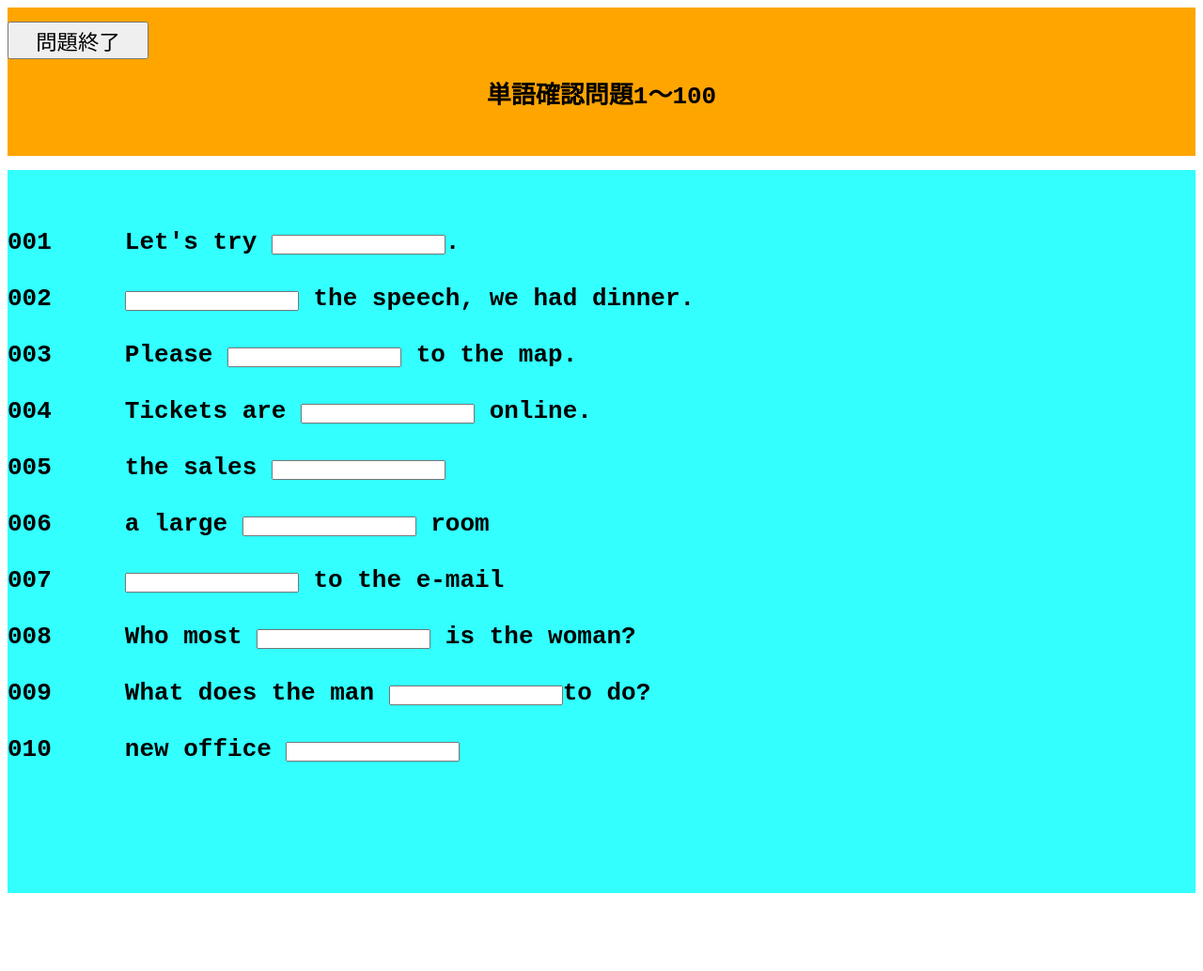
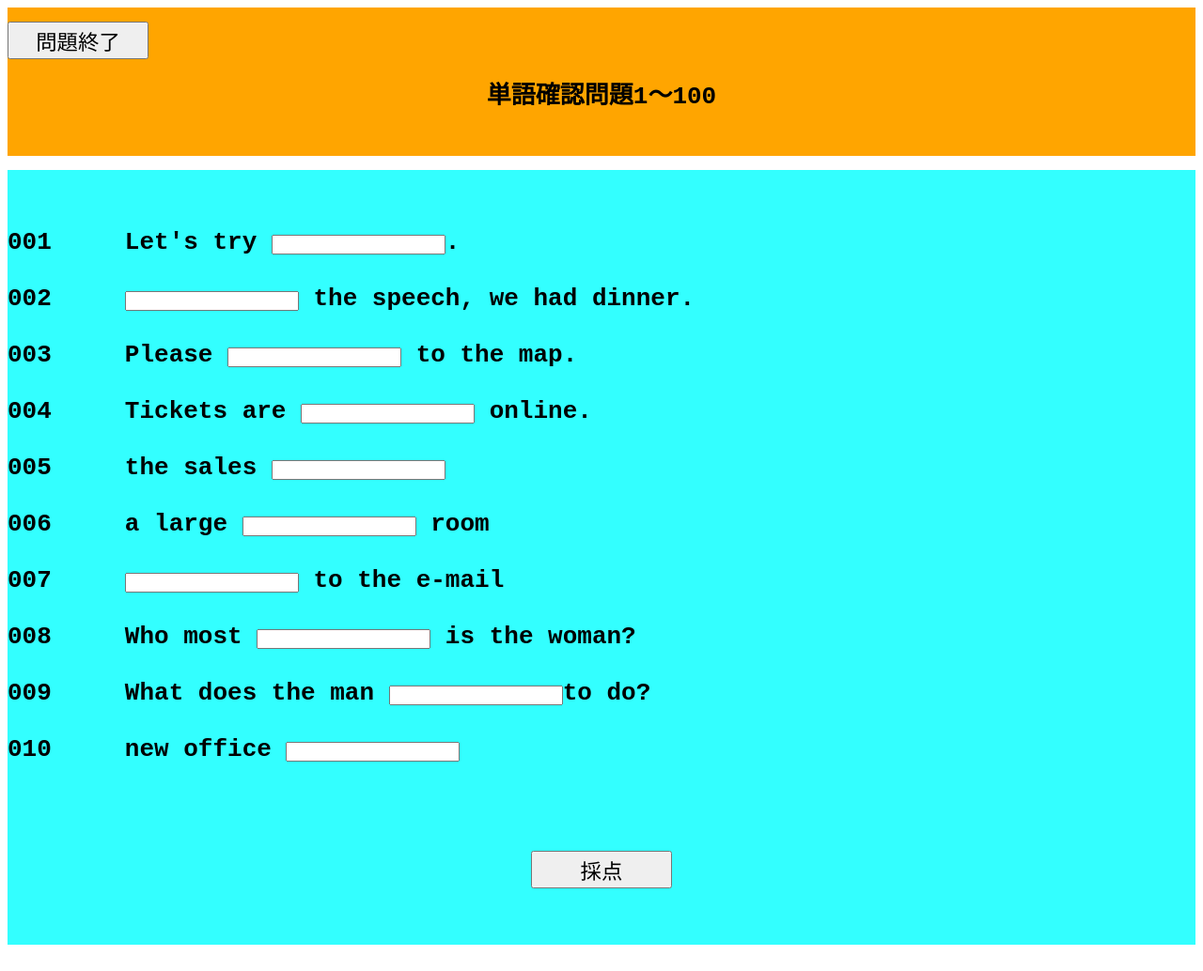
Before and after one commit to oz2985/TOEIC, a plain HTML site: page ew1.html in a window 1280 px wide. Shown: the whole page at 94% size. Before the commit the page ends 994 px from the top, so only its background shows below. Drawn offline with Linux system fonts and the light colour scheme.

Commit message:
Add files via upload

```diff
--- a/ew1.html
+++ b/ew1.html
@@ -19,11 +19,13 @@
 008	Who most <input type="textbox" value=""> is the woman?<br>
 009	What does the man <input type="textbox" value="">to do?<br>
 010	new office <input type="textbox" value=""><br>
-
+</h1>
 </h1>
 <center>
+<a href="index.html"><input type="button"value="採点" style="WIDTH:150px;HEIGHT:40px;font-size:1.4em;"></a>
+</center>
+
 
 
 </div>
-</center>
 </body></html>
```
